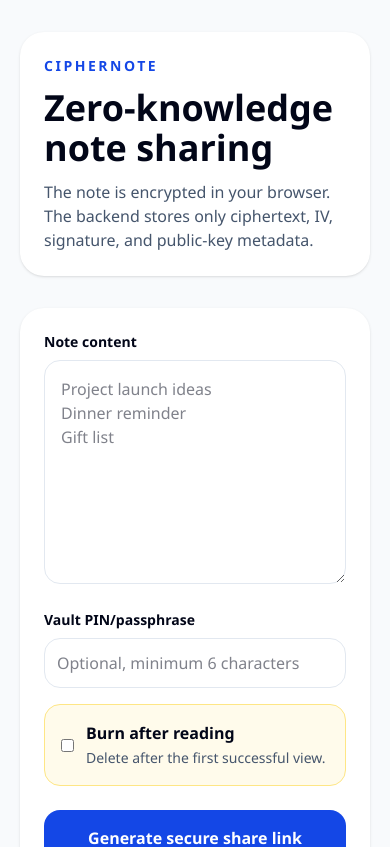
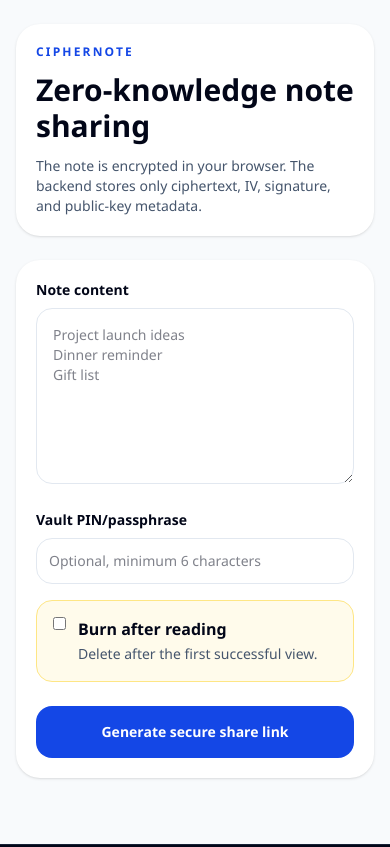
Before and after one commit to nostoc/cipherwish, a Next.js app in the folder frontend/: page / in a window 390 px wide. Shown: the top 847 px of the page. Built offline with nearby package versions, Linux system fonts and the light colour scheme.

Commit message:
Make web pges mobile responsive

```diff
--- a/frontend/app/list/[id]/page.tsx
+++ b/frontend/app/list/[id]/page.tsx
@@ -97,61 +97,63 @@ export default function ViewList() {
     };
 
     return (
-        <main className="min-h-screen bg-slate-50 px-5 py-8 text-slate-950">
+        <main className="min-h-screen bg-slate-50 px-4 py-6 text-slate-950 sm:px-6 sm:py-8 lg:px-10 lg:py-10">
             <div className="mx-auto max-w-4xl">
-                <header className="mb-8 rounded-3xl bg-white p-6 shadow-sm">
-                    <Link href="/" className="text-sm font-bold uppercase tracking-[0.18em] text-blue-700">
+                <header className="mb-6 rounded-3xl bg-white p-5 shadow-sm sm:mb-8 sm:p-6">
+                    <Link href="/" className="text-xs font-bold uppercase tracking-[0.18em] text-blue-700 sm:text-sm">
                         CipherNote
                     </Link>
-                    <h1 className="mt-3 text-4xl font-extrabold">Verify first, then decrypt</h1>
-                    <p className="mt-3 text-slate-600">
+                    <h1 className="mt-3 text-3xl font-extrabold sm:text-4xl lg:text-5xl">Verify first, then decrypt</h1>
+                    <p className="mt-3 text-sm text-slate-600 sm:text-base">
                         The browser verifies the public-key fingerprint and RSA-PSS signature before AES-GCM decryption.
                     </p>
                 </header>
 
                 {loading && (
-                    <section className="rounded-3xl bg-white p-6 shadow-sm">Opening secure note...</section>
+                    <section className="rounded-3xl bg-white p-5 shadow-sm sm:p-6">Opening secure note...</section>
                 )}
 
                 {requiresPin && !loading && !wishlist && (
-                    <form onSubmit={submitPin} className="rounded-3xl bg-white p-6 shadow-sm">
-                        <h2 className="text-2xl font-bold">Vault locked</h2>
-                        <p className="mt-2 text-sm text-slate-600">Enter the PIN/passphrase shared by the sender.</p>
+                    <form onSubmit={submitPin} className="rounded-3xl bg-white p-5 shadow-sm sm:p-6">
+                        <h2 className="text-xl font-bold sm:text-2xl">Vault locked</h2>
+                        <p className="mt-2 text-sm text-slate-600 sm:text-base">
+                            Enter the PIN/passphrase shared by the sender.
+                        </p>
                         <input
                             type="password"
-                            className="mt-5 w-full rounded-2xl border border-slate-200 p-3 outline-none focus:border-blue-600"
+                            className="mt-5 w-full rounded-2xl border border-slate-200 p-3 text-sm outline-none focus:border-blue-600 sm:text-base"
                             value={pinInput}
                             onChange={(e) => setPinInput(e.target.value)}
                             autoFocus
                         />
                         {error && <p className="mt-3 text-sm text-rose-700">{error}</p>}
-                        <button className="mt-5 rounded-2xl bg-blue-700 px-5 py-3 font-bold text-white">
+                        <button className="mt-5 w-full rounded-2xl bg-blue-700 px-5 py-3 text-sm font-bold text-white sm:w-auto sm:text-base">
                             Unlock and decrypt
                         </button>
                     </form>
                 )}
 
                 {error && !requiresPin && !loading && (
-                    <section className="rounded-3xl border border-rose-200 bg-rose-50 p-6 text-rose-800">
-                        <h2 className="text-2xl font-bold">Access blocked</h2>
+                    <section className="rounded-3xl border border-rose-200 bg-rose-50 p-5 text-rose-800 shadow-sm sm:p-6">
+                        <h2 className="text-xl font-bold sm:text-2xl">Access blocked</h2>
                         <p className="mt-3">{error}</p>
                     </section>
                 )}
 
                 {wishlist && (
-                    <section className="rounded-3xl bg-white p-6 shadow-sm">
-                        <div className="flex items-center justify-between gap-4">
-                            <h2 className="text-2xl font-bold">Decrypted note</h2>
+                    <section className="rounded-3xl bg-white p-5 shadow-sm sm:p-6">
+                        <div className="flex flex-col gap-3 sm:flex-row sm:items-center sm:justify-between">
+                            <h2 className="text-xl font-bold sm:text-2xl">Decrypted note</h2>
                             {verified && (
-                                <span className="rounded-full bg-emerald-100 px-3 py-1 text-sm font-semibold text-emerald-800">
+                                <span className="w-fit rounded-full bg-emerald-100 px-3 py-1 text-xs font-semibold text-emerald-800 sm:text-sm">
                                     Fingerprint + signature verified
                                 </span>
                             )}
                         </div>
-                        <pre className="mt-5 whitespace-pre-wrap rounded-2xl bg-slate-50 p-5 text-slate-800">
+                        <pre className="mt-5 overflow-x-auto whitespace-pre-wrap rounded-2xl bg-slate-50 p-4 text-sm text-slate-800 sm:p-5 sm:text-base">
                             {wishlist}
                         </pre>
-                        <p className="mt-4 text-sm text-slate-600">
+                        <p className="mt-4 text-sm text-slate-600 sm:text-base">
                             Integrity checks and decryption were performed locally in this browser.
                         </p>
                     </section>
--- a/frontend/app/page.tsx
+++ b/frontend/app/page.tsx
@@ -89,39 +89,41 @@ export default function Home() {
     };
 
     return (
-        <main className="min-h-screen bg-slate-50 px-5 py-8 text-slate-950">
+        <main className="min-h-screen bg-slate-50 px-4 py-6 text-slate-950 sm:px-6 sm:py-8 lg:px-10 lg:py-10">
             <div className="mx-auto max-w-4xl">
-                <header className="mb-8 rounded-3xl bg-white p-6 shadow-sm">
-                    <p className="text-sm font-bold uppercase tracking-[0.18em] text-blue-700">CipherNote</p>
-                    <h1 className="mt-3 text-4xl font-extrabold">Zero-knowledge note sharing</h1>
-                    <p className="mt-3 text-slate-600">
+                <header className="mb-6 rounded-3xl bg-white p-5 shadow-sm sm:mb-8 sm:p-6">
+                    <p className="text-xs font-bold uppercase tracking-[0.18em] text-blue-700 sm:text-sm">CipherNote</p>
+                    <h1 className="mt-3 text-3xl font-extrabold sm:text-4xl lg:text-5xl">
+                        Zero-knowledge note sharing
+                    </h1>
+                    <p className="mt-3 text-sm text-slate-600 sm:text-base">
                         The note is encrypted in your browser. The backend stores only ciphertext, IV,
                         signature, and public-key metadata.
                     </p>
                 </header>
 
-                <section className="rounded-3xl bg-white p-6 shadow-sm">
+                <section className="rounded-3xl bg-white p-5 shadow-sm sm:p-6">
                     <label className="block text-sm font-semibold">Note content</label>
                     <textarea
-                        className="mt-2 min-h-56 w-full rounded-2xl border border-slate-200 p-4 outline-none focus:border-blue-600"
+                        className="mt-2 min-h-44 w-full rounded-2xl border border-slate-200 p-4 text-sm outline-none focus:border-blue-600 sm:min-h-56 sm:text-base"
                         placeholder={"Project launch ideas\nDinner reminder\nGift list"}
                         value={wishlist}
                         onChange={(e) => setWishlist(e.target.value)}
                     />
 
-                    <div className="mt-5 grid gap-4 md:grid-cols-2">
+                    <div className="mt-5 grid gap-4 lg:grid-cols-2">
                         <div>
                             <label className="block text-sm font-semibold">Vault PIN/passphrase</label>
                             <input
                                 type="password"
-                                className="mt-2 w-full rounded-2xl border border-slate-200 p-3 outline-none focus:border-blue-600"
+                                className="mt-2 w-full rounded-2xl border border-slate-200 p-3 text-sm outline-none focus:border-blue-600 sm:text-base"
                                 placeholder="Optional, minimum 6 characters"
                                 value={pin}
                                 onChange={(e) => setPin(e.target.value)}
                             />
                         </div>
 
-                        <label className="flex items-center gap-3 rounded-2xl border border-amber-200 bg-amber-50 p-4">
+                        <label className="flex items-start gap-3 rounded-2xl border border-amber-200 bg-amber-50 p-4">
                             <input
                                 type="checkbox"
                                 checked={isEphemeral}
@@ -143,27 +145,27 @@ export default function Home() {
                     <button
                         onClick={handleCreateLink}
                         disabled={loading}
-                        className="mt-6 w-full rounded-2xl bg-blue-700 px-5 py-4 font-bold text-white disabled:opacity-60"
+                        className="mt-6 w-full rounded-2xl bg-blue-700 px-5 py-4 text-sm font-bold text-white disabled:opacity-60 sm:text-base"
                     >
                         {loading ? "Encrypting, signing, and generating link..." : "Generate secure share link"}
                     </button>
                 </section>
 
                 {shareLink && (
-                    <section className="mt-6 rounded-3xl bg-emerald-50 p-6">
-                        <h2 className="text-2xl font-bold">Secure link ready</h2>
-                        <p className="mt-2 text-sm text-slate-600">
+                    <section className="mt-6 rounded-3xl bg-emerald-50 p-5 sm:p-6">
+                        <h2 className="text-xl font-bold sm:text-2xl">Secure link ready</h2>
+                        <p className="mt-2 text-sm text-slate-600 sm:text-base">
                             Anyone with the full link can decrypt the note. Share it only through a trusted channel.
                         </p>
                         <input
                             readOnly
                             value={shareLink}
                             onClick={(e) => e.currentTarget.select()}
-                            className="mt-4 w-full rounded-2xl border border-emerald-200 p-3 font-mono text-xs"
+                            className="mt-4 w-full rounded-2xl border border-emerald-200 p-3 font-mono text-xs sm:text-sm"
                         />
                         <button
                             onClick={copyLink}
-                            className="mt-3 rounded-2xl bg-emerald-700 px-5 py-3 font-semibold text-white"
+                            className="mt-3 w-full rounded-2xl bg-emerald-700 px-5 py-3 text-sm font-semibold text-white sm:w-auto sm:text-base"
                         >
                             Copy link
                         </button>
```
